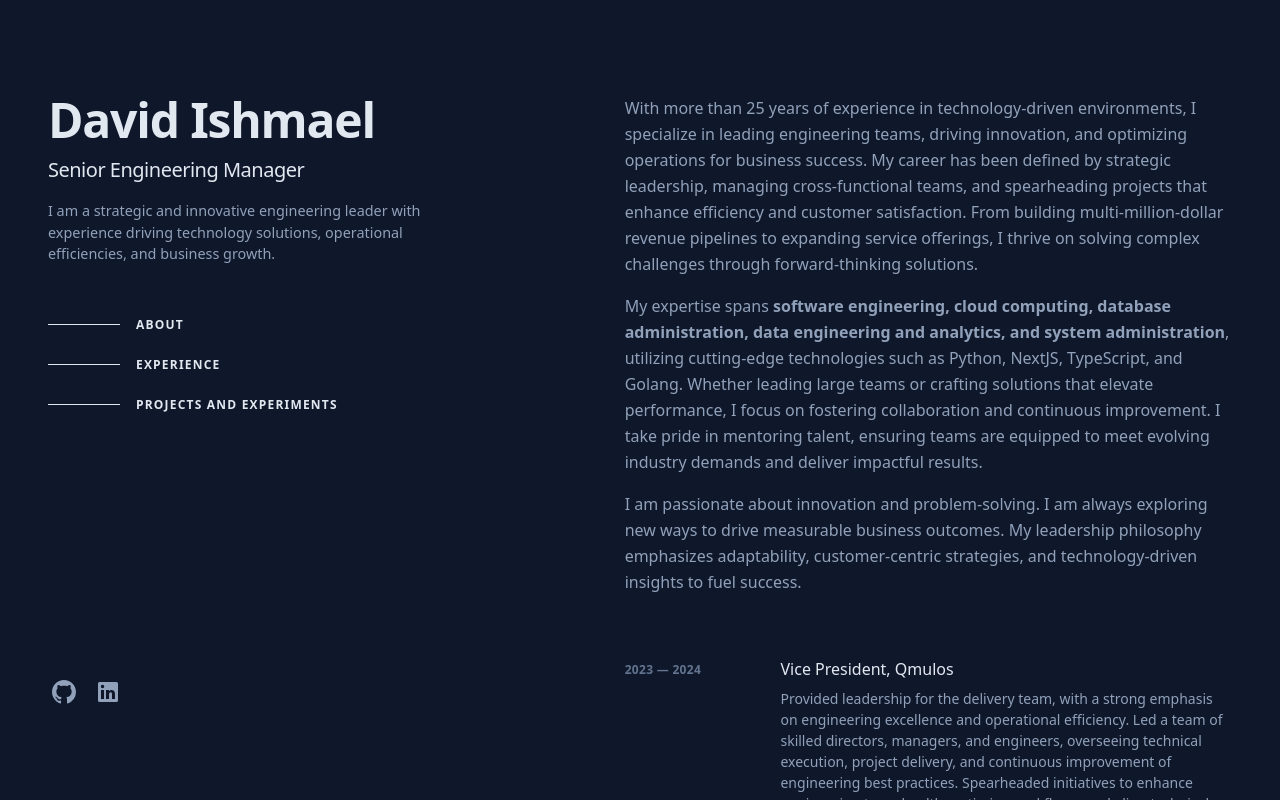
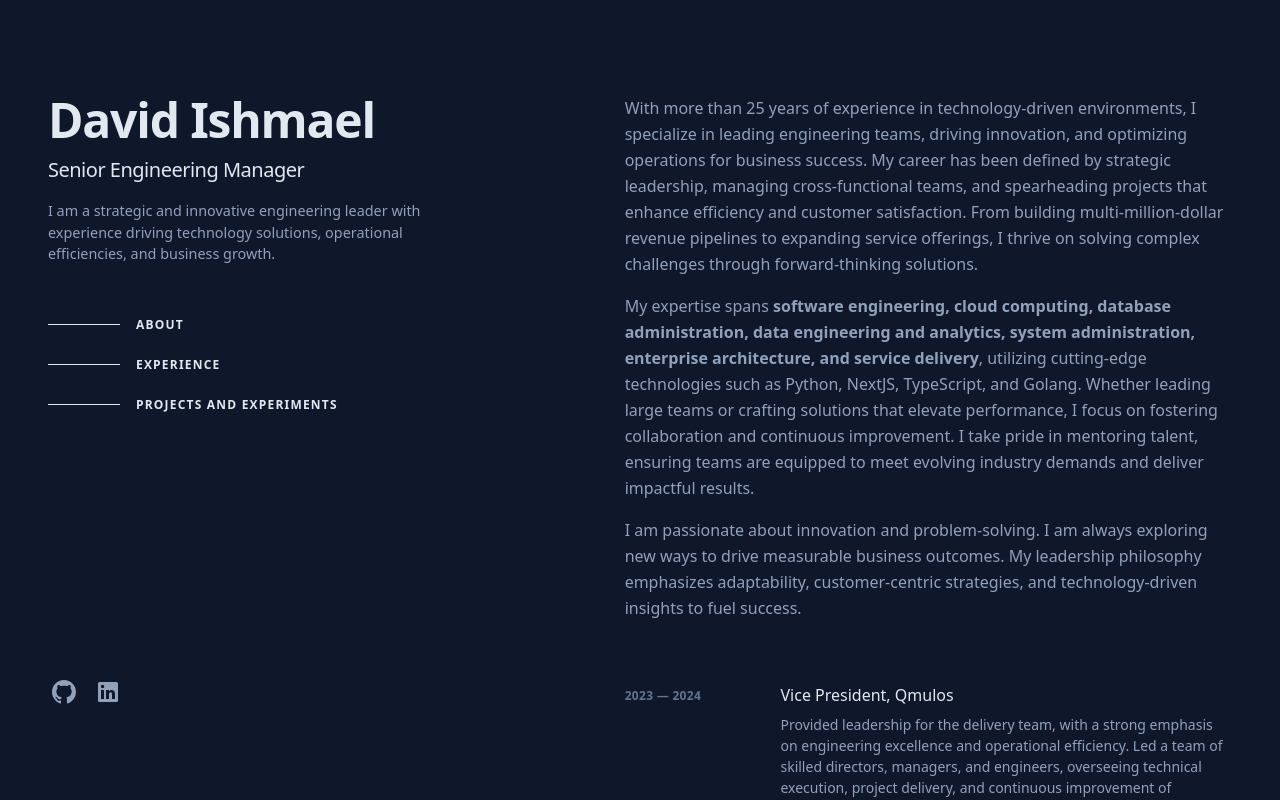
Before and after one commit to dishmael/my-portfolio-site, a SvelteKit app: page / in a window 1280 px wide. Shown: the top 800 px of the page. Built offline with nearby package versions, Linux system fonts and the light colour scheme.

Commit message:
Tweaked about section

```diff
--- a/src/routes/+page.svelte
+++ b/src/routes/+page.svelte
@@ -54,7 +54,7 @@
 					<p class="mb-4">
 						My expertise spans <strong
 							>software engineering, cloud computing, database administration, data engineering and
-							analytics, and system administration</strong
+							analytics, system administration, enterprise architecture, and service delivery</strong
 						>, utilizing cutting-edge technologies such as Python, NextJS, TypeScript, and Golang.
 						Whether leading large teams or crafting solutions that elevate performance, I focus on
 						fostering collaboration and continuous improvement. I take pride in mentoring talent,
```
